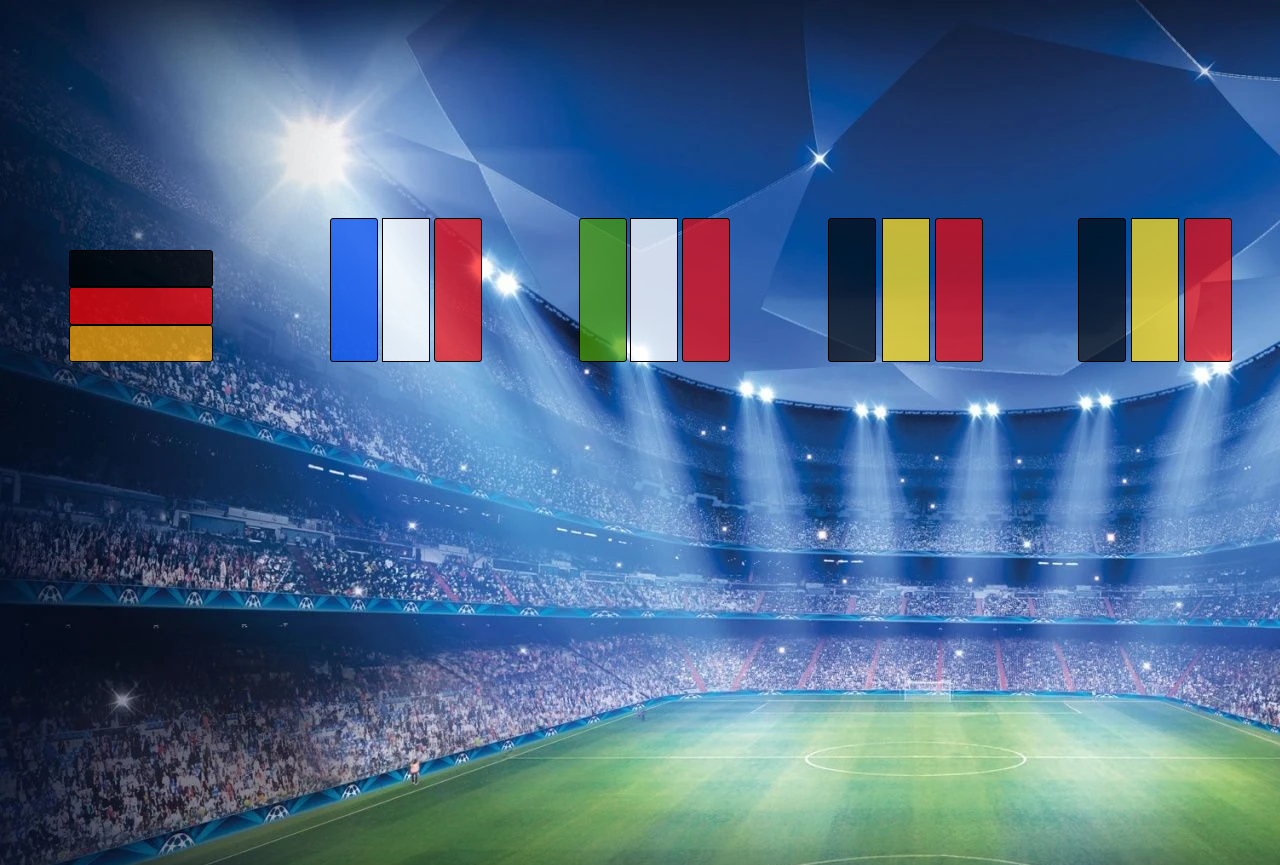
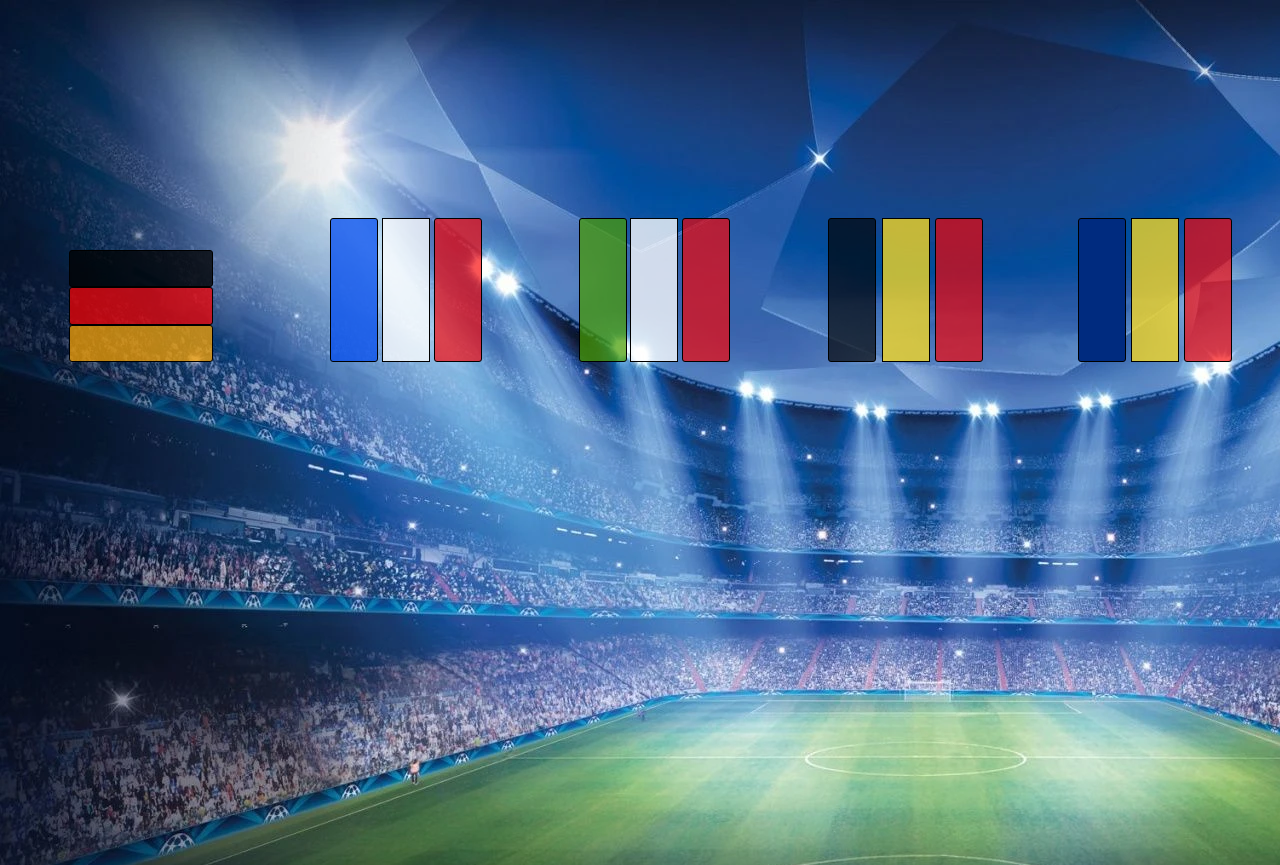
Before and after one commit to Bhasim/hamburger-icon-animations, a plain HTML site: page index.html in a window 1280 px wide. Shown: the top 865 px of the page. Drawn offline with Linux system fonts and the light colour scheme.

Commit message:
added  Romania flag

```diff
--- a/css/romania.css
+++ b/css/romania.css
@@ -12,7 +12,7 @@
   .ro-flag :nth-child(1) {
     height: 9rem;
     width: 3rem;
-    background-color: #000000a9;
+    background-color: #002b7f;
     border-radius: 3px;
     border: 1px black solid;
   }
```
